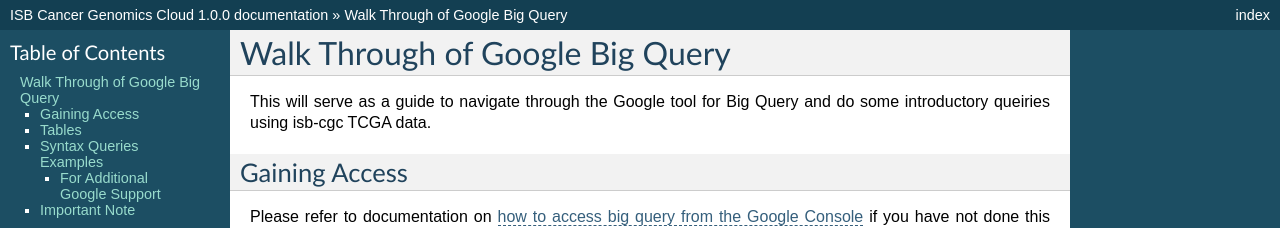
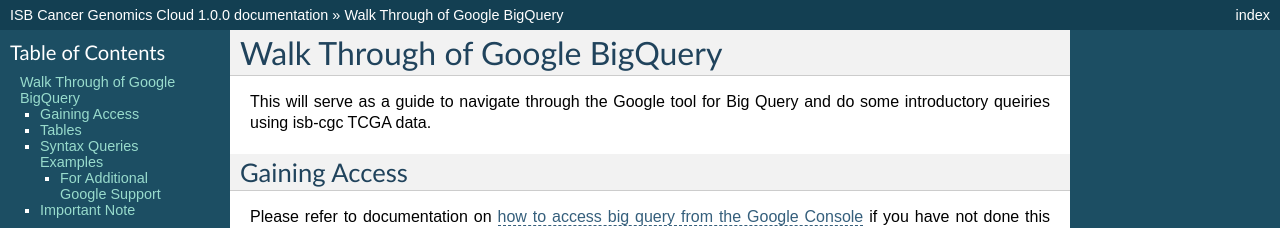
Before and after one commit to isb-cgc/readthedocs, a Sphinx documentation site: the page built from docs/source/sections/progapi/bigqueryGUI/WalkthroughOfGoogleBigQuery.rst, in a window 1280 px wide and 900 px high. Shown: the top 228 px of the window. Built offline with Sphinx 7.4.7, drawn with Linux system fonts in a browser that asks for light colours; some of the changed text lies outside the part shown.

Commit message:
Update WalkthroughOfGoogleBigQuery.rst

```diff
--- a/docs/source/sections/progapi/bigqueryGUI/WalkthroughOfGoogleBigQuery.rst
+++ b/docs/source/sections/progapi/bigqueryGUI/WalkthroughOfGoogleBigQuery.rst
@@ -1,5 +1,5 @@
 ==================================
-Walk Through of Google Big Query
+Walk Through of Google BigQuery
 ==================================
 This will serve as a guide to navigate through the Google tool for Big Query and do some introductory queiries using isb-cgc TCGA data.
 
```
